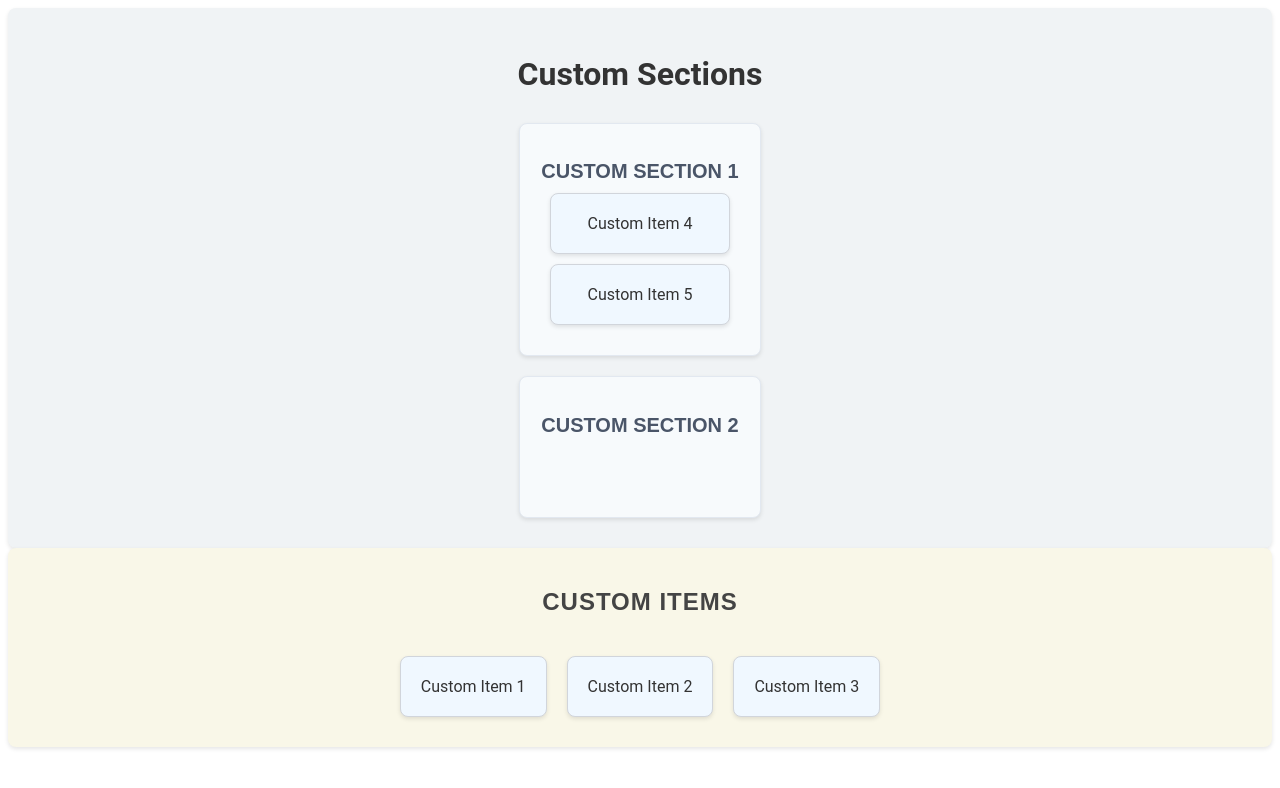
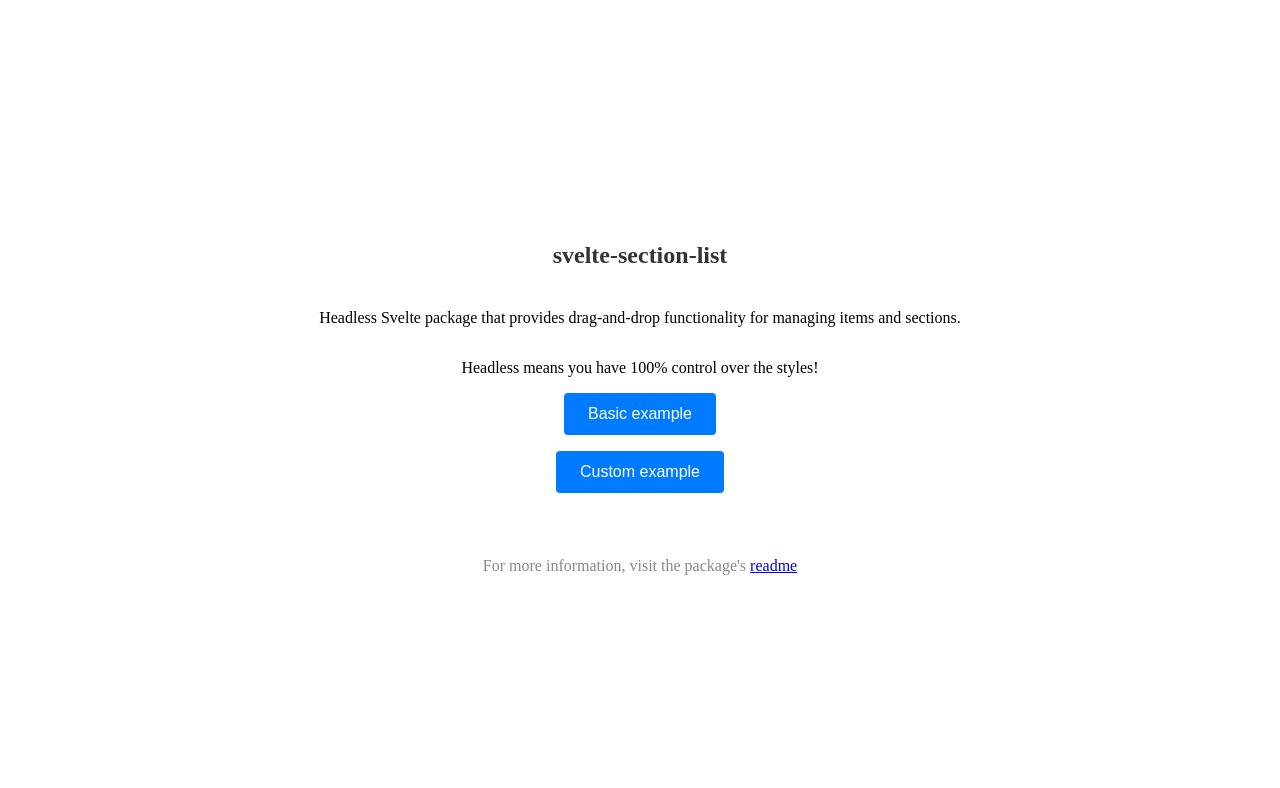
Before and after one commit to TIKramer/svelte-section-list, a SvelteKit app: page / in a window 1280 px wide. Shown: the top 788 px of the page. Built offline with nearby package versions, Linux system fonts and the light colour scheme.

Commit message:
Add pages to view examples of the package

```diff
--- a/src/routes/+page.svelte
+++ b/src/routes/+page.svelte
@@ -1,33 +1,67 @@
-<script>
-	import { DraggableSections } from '$lib';
-	import CustomItemComponent from './components/CustomItemComponent.svelte';
-	import CustomSectionComponent from './components/CustomSectionComponent.svelte';
-	import CustomItemContainer from './components/CustomItemContainer.svelte';
-	import CustomSectionContainer from './components/CustomSectionContainer.svelte';
+<script lang="ts">
+	import { goto } from '$app/navigation';
 
-	const items = [
-		{ id: 1, name: 'Custom Item 1' },
-		{ id: 2, name: 'Custom Item 2' },
-		{ id: 3, name: 'Custom Item 3' }
-	];
-
-	const sections = [
-		{
-			title: 'Custom Section 1',
-			items: [
-				{ id: 4, name: 'Custom Item 4' },
-				{ id: 5, name: 'Custom Item 5' }
-			]
-		},
-		{ title: 'Custom Section 2', items: [] }
-	];
+	let handleClick = (route: string) => {
+		goto(route);
+	};
 </script>
 
-<DraggableSections
-	{items}
-	{sections}
-	ItemComponent={CustomItemComponent}
-	SectionComponent={CustomSectionComponent}
-	ItemContainer={CustomItemContainer}
-	SectionContainer={CustomSectionContainer}
-/>
+<div class="container">
+	<h1 class="title">svelte-section-list</h1>
+	<p>
+		Headless Svelte package that provides drag-and-drop functionality for managing items and
+		sections.
+	</p>
+	<p>Headless means you have 100% control over the styles!</p>
+	<button class="button" on:click={() => handleClick('/base-example')}>Basic example</button>
+	<button class="button" on:click={() => handleClick('/custom-example')}>Custom example</button>
+	<div class="footer">
+		<p>
+			For more information, visit the package's <a
+				href="https://github.com/TIKramer/svelte-section-list/blob/main/README.md">readme</a
+			>
+		</p>
+	</div>
+</div>
+
+<style>
+	.container {
+		display: flex;
+		flex-direction: column;
+		align-items: center;
+		justify-content: center;
+		min-height: 100vh;
+		padding: 32px;
+		box-sizing: border-box;
+	}
+
+	.title {
+		font-size: 24px;
+		font-weight: bold;
+		color: #333;
+		margin-bottom: 24px;
+	}
+
+	.button {
+		display: inline-block;
+		padding: 12px 24px;
+		background-color: #007bff;
+		color: #fff;
+		font-size: 16px;
+		border: none;
+		border-radius: 4px;
+		cursor: pointer;
+		margin-bottom: 16px;
+		transition: background-color 0.3s ease;
+	}
+
+	.button:hover {
+		background-color: #0056b3;
+	}
+
+	.footer {
+		margin-top: 32px;
+		text-align: center;
+		color: #888;
+	}
+</style>
```
Also changed, not shown: src/routes/custom-example/+page.svelte (added, +33 -0 lines), src/routes/base-example/+page.svelte (renamed from src/routes/old.svelte), 1 other file (tests, documents, lock files or other folders).
